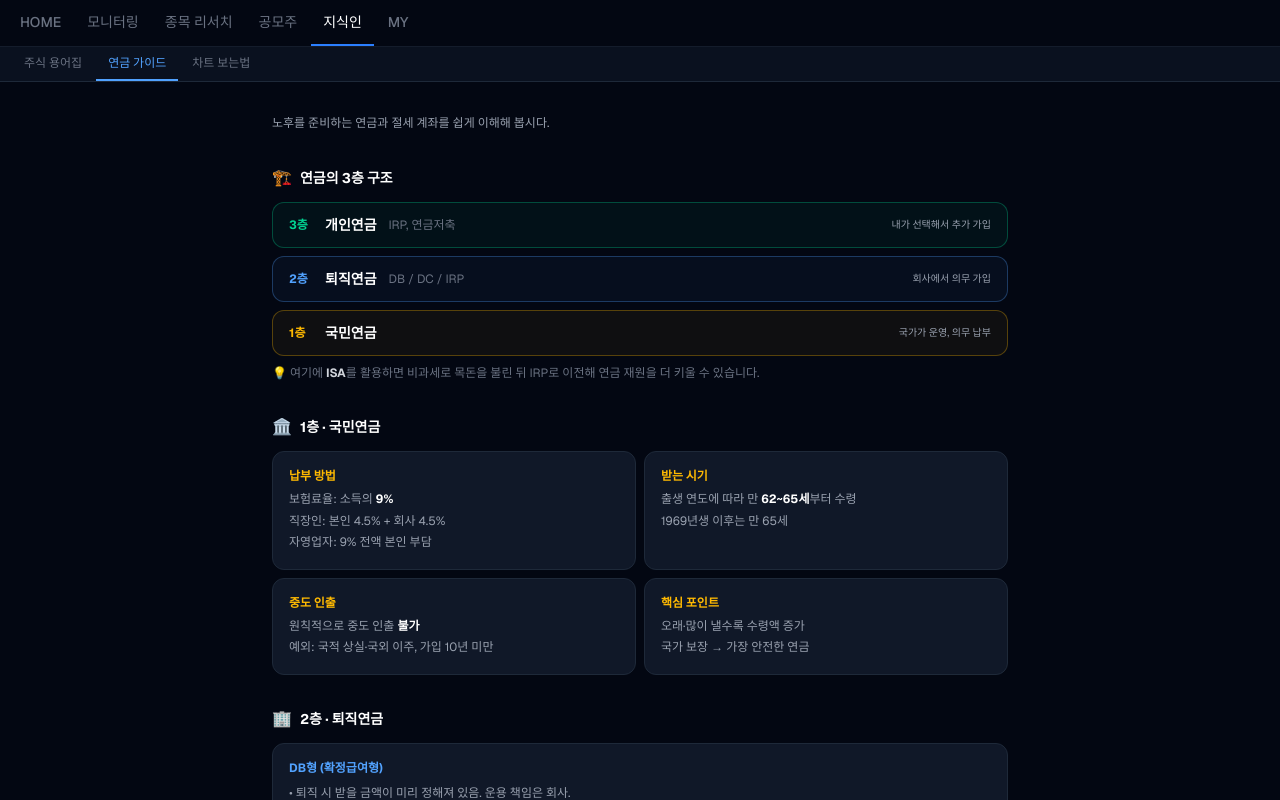
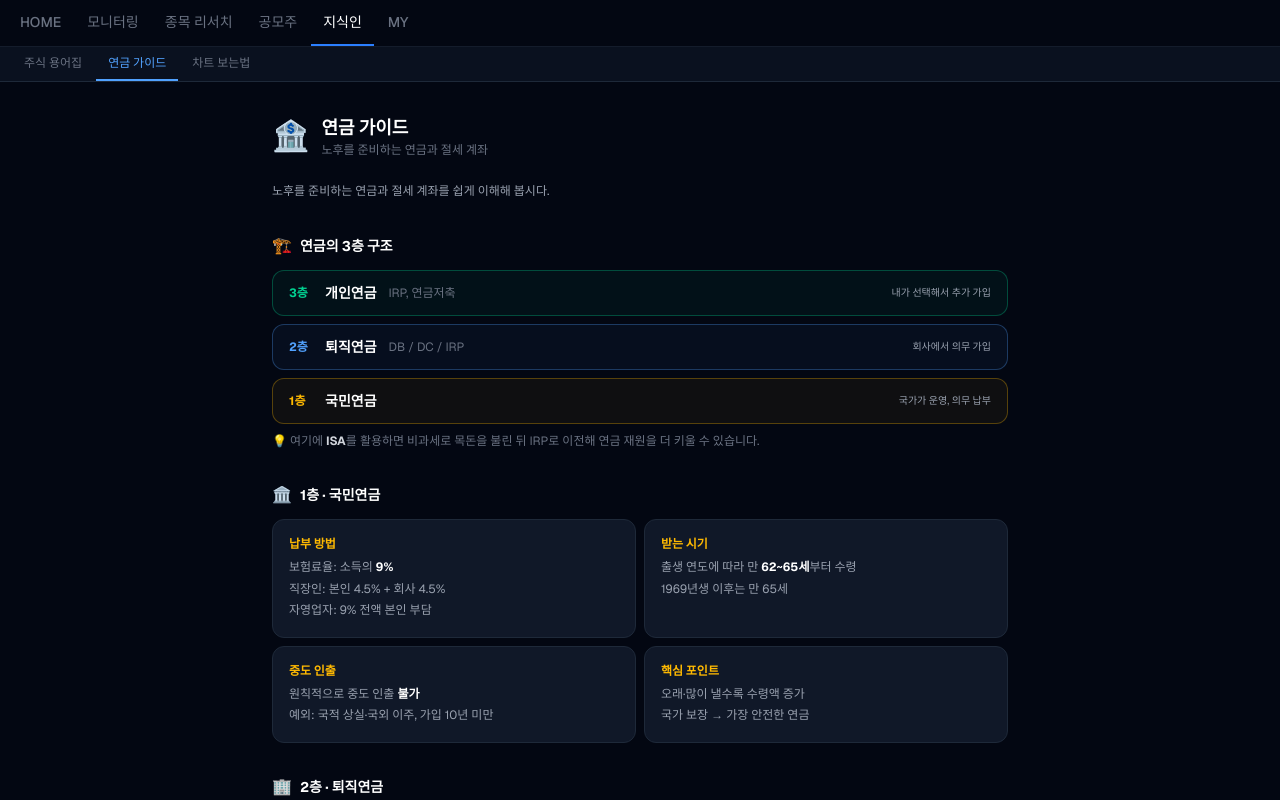
Before and after one commit to yeeun0225/stock-dashboard, a Next.js app: page /knowledge/pension in a window 1280 px wide. Shown: the top 800 px of the page. Built offline with nearby package versions, Linux system fonts and the light colour scheme.

Commit message:
feat: 지식인 서브페이지 이모지+헤더 추가

```diff
--- a/app/knowledge/chart/page.tsx
+++ b/app/knowledge/chart/page.tsx
@@ -715,6 +715,13 @@ export default function ChartPage() {
   return (
     <div className="min-h-screen bg-gray-950 text-white">
       <div className="max-w-3xl mx-auto px-4 py-8 pb-24">
+        <div className="flex items-center gap-3 mb-6">
+          <span className="text-3xl">📊</span>
+          <div>
+            <h1 className="text-lg font-bold text-white">차트 보는법</h1>
+            <p className="text-xs text-gray-500">패턴을 읽으면 매매 타이밍이 보인다</p>
+          </div>
+        </div>
         <ChartTab />
       </div>
     </div>
--- a/app/knowledge/glossary/page.tsx
+++ b/app/knowledge/glossary/page.tsx
@@ -198,6 +198,13 @@ export default function GlossaryPage() {
   return (
     <div className="min-h-screen bg-gray-950 text-white">
       <div className="max-w-3xl mx-auto px-4 py-8 pb-24">
+        <div className="flex items-center gap-3 mb-6">
+          <span className="text-3xl">📖</span>
+          <div>
+            <h1 className="text-lg font-bold text-white">주식 용어집</h1>
+            <p className="text-xs text-gray-500">꼭 알아야 할 핵심 용어 112개</p>
+          </div>
+        </div>
         <GlossaryTab />
       </div>
     </div>
--- a/app/knowledge/pension/page.tsx
+++ b/app/knowledge/pension/page.tsx
@@ -245,6 +245,13 @@ export default function PensionPage() {
   return (
     <div className="min-h-screen bg-gray-950 text-white">
       <div className="max-w-3xl mx-auto px-4 py-8 pb-24">
+        <div className="flex items-center gap-3 mb-6">
+          <span className="text-3xl">🏦</span>
+          <div>
+            <h1 className="text-lg font-bold text-white">연금 가이드</h1>
+            <p className="text-xs text-gray-500">노후를 준비하는 연금과 절세 계좌</p>
+          </div>
+        </div>
         <PensionTab />
       </div>
     </div>
```
